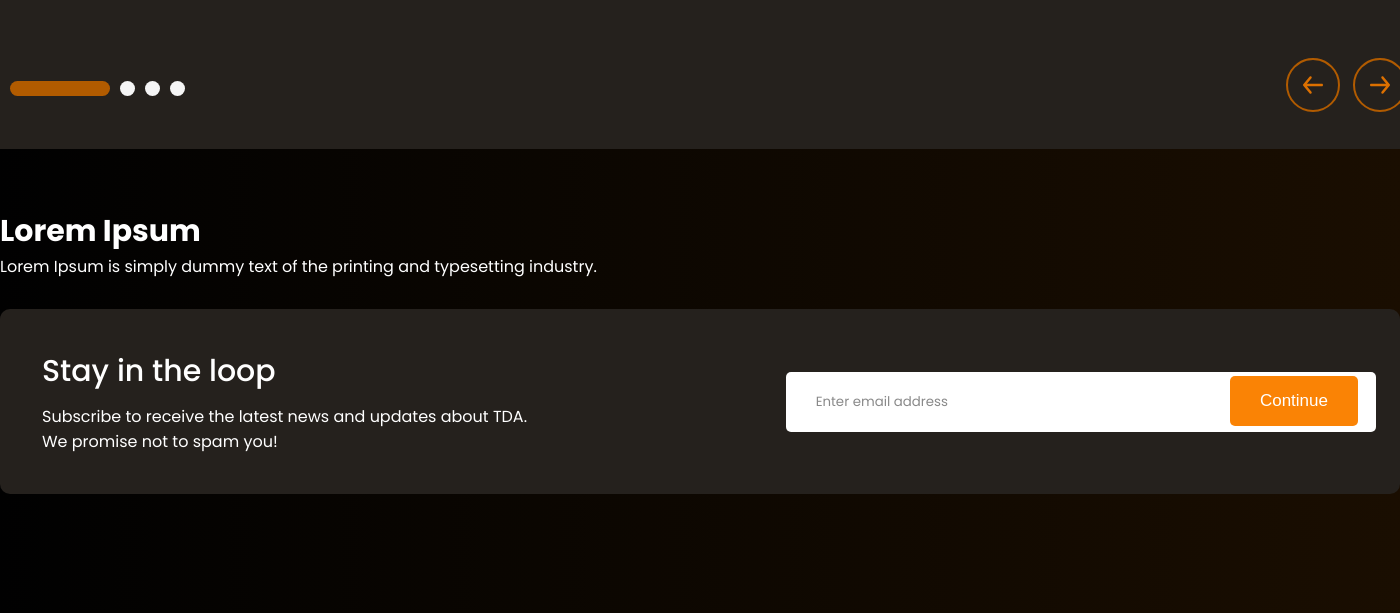
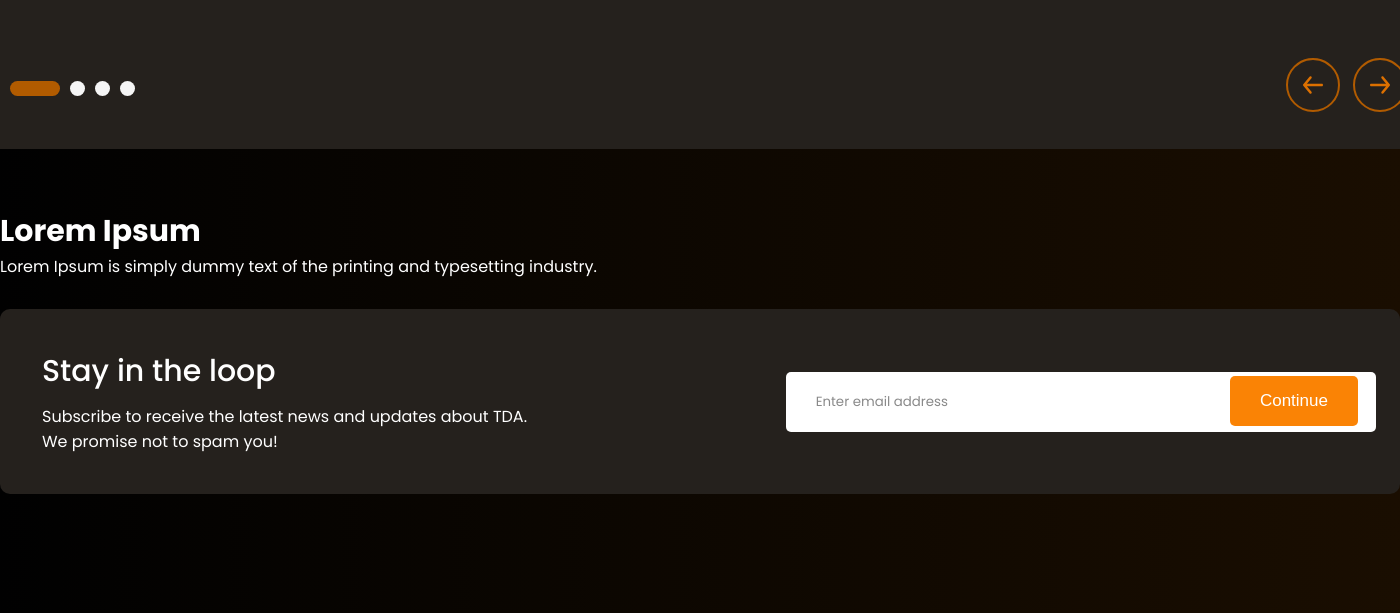
Before and after one commit to udes1re/game, a PHP site: page /portfolio.html in a window 1400 px wide. Shown: the part 4257-4870 px from the top of the page. Run offline with PHP 8.4, Linux system fonts and the light colour scheme; some web fonts are replaced.

Commit message:
change width

```diff
--- a/css/style.css
+++ b/css/style.css
@@ -702,5 +702,5 @@ footer p{
 
 .dots .active{
     background: #b15b00;
-    width: 100px;
+    width: 50px;
 }
```
